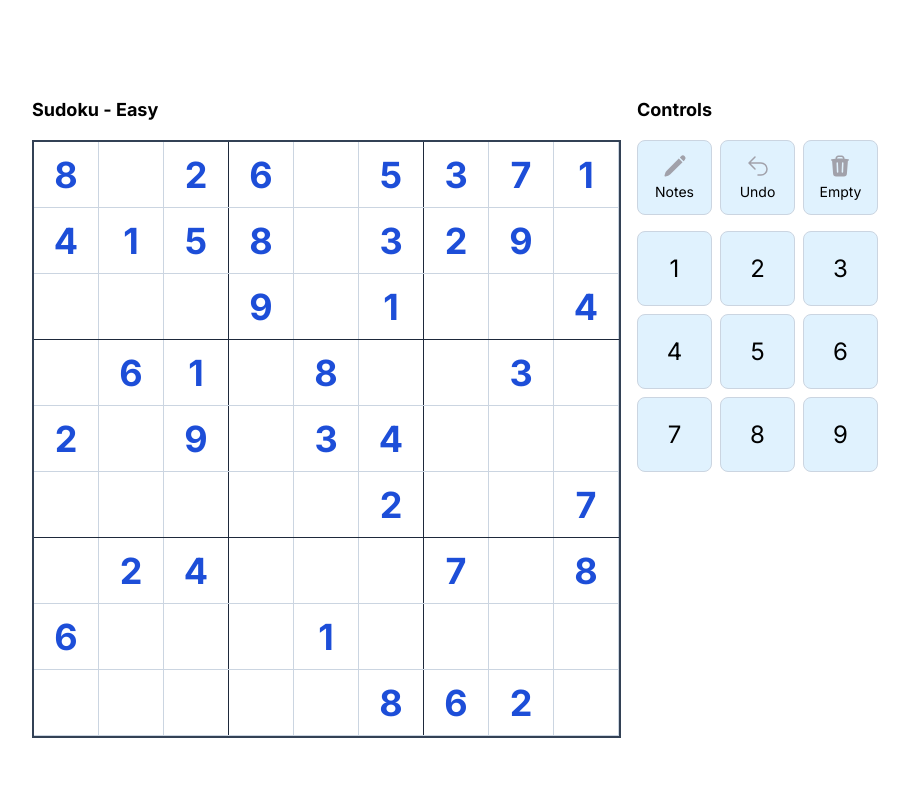
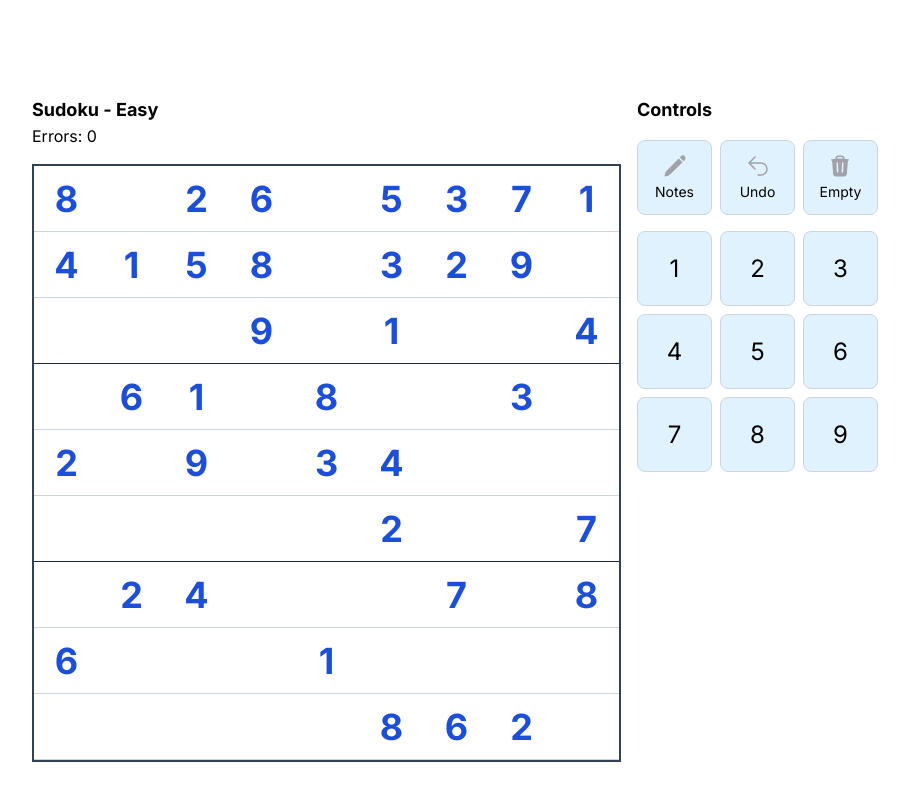
Before and after one commit to drijnkels/sudoku, a Next.js app: page / in a window 1280 px wide. Shown: the top 800 px of the page, without its empty margins (185-1094 px from the left). Built offline with nearby package versions, Linux system fonts and the light colour scheme.

Commit message:
Handle obvious errors and game completion

```diff
--- a/src/components/Board/Cell.tsx
+++ b/src/components/Board/Cell.tsx
@@ -1,25 +1,39 @@
 import Notes from "@/components/Board/Notes";
+import {GridLoc} from "@/types/types";
 
 export type CellType = {
   cellIndex: number,
   digit:number,
   highlight:string,
   selectCell: () => void
+  errorCell: GridLoc | undefined,
+  gameComplete: boolean,
   notes: number[]
 }
 
-export default function Cell({cellIndex, digit, highlight, selectCell, notes} : CellType) {
-
+export default function Cell({cellIndex, digit, highlight, selectCell, errorCell, gameComplete, notes} : CellType) {
+  const getBorderClass = () => {
+    return cellIndex % 3 === 2 && cellIndex !== 8 ? 'border-r border-slate-800' : 'border-r border-slate-300';
+  }
+  const getBackgroundClass = () => {
+    if (gameComplete) {
+      return 'bg-emerald-200';
+    } else if (errorCell) {
+      return 'bg-red-500/30 cursor-pointer';
+    } else if (highlight) {
+      return highlight + ' cursor-pointer';
+    }
+    return 'hover:bg-slate-400/30 cursor-pointer'
+  }
   return (
       <div
         onClick={selectCell}
-        className={`relative flex items-center justify-center w-[65px] h-[65px] text-4xl cursor-pointer transition-colors hover:bg-slate-400/30
-          ${cellIndex % 3 === 2 && cellIndex != 8 ? 'border-r border-slate-800' : 'border-r border-slate-300'}
-          ${digit !== 0 ? 'text-blue-700 font-bold' : ''}
-          ${highlight}
+        className={`relative flex items-center justify-center w-[65px] h-[65px] text-4xl transition-colors text-blue-700 font-bold
+          ${getBorderClass}
+          ${getBackgroundClass()}
       `}>
           {digit !== 0 ? digit : ''}
-        <Notes notes={notes} />
+        <Notes notes={digit === 0 ? notes : []} />
       </div>
   )
 }
--- a/src/components/Board/SudokuBoard.tsx
+++ b/src/components/Board/SudokuBoard.tsx
@@ -5,10 +5,12 @@ import { GridLoc } from "@/types/types";
 type SudokuBoardTypes = {
   boardData: number[][],
   notes: number[][][],
+  errors: GridLoc[],
+  gameComplete: boolean,
   activeCell: GridLoc,
   setActiveCell: (gridLoc: GridLoc) => void
 }
-export default function SudokuBoard({boardData, notes, activeCell, setActiveCell}: SudokuBoardTypes) {
+export default function SudokuBoard({boardData, notes, errors = [], gameComplete, activeCell, setActiveCell}: SudokuBoardTypes) {
   const squares = [[0,1,2], [3,4,5], [6,7,8]];
   const [activeSquare, setActiveSquare] = useState({rows: [9,9,9], columns: [9,9,9]});
 
@@ -49,7 +51,7 @@ export default function SudokuBoard({boardData, notes, activeCell, setActiveCell
 
     return '';
   }
-
+  console.log(errors);
   return (
     <div className='border-2 border-slate-700'>
       {
@@ -64,6 +66,8 @@ export default function SudokuBoard({boardData, notes, activeCell, setActiveCell
                   selectCell={() => handleSelectCell({r: rowIndex, c: cellIndex})}
                   highlight={highlightCell({r: rowIndex, c: cellIndex})}
                   notes={notes[rowIndex][cellIndex]}
+                  errorCell={errors.find((e) => e.r == rowIndex && e.c == cellIndex)}
+                  gameComplete={gameComplete}
                 />
               ))
             }
--- a/src/components/SudokuGame.tsx
+++ b/src/components/SudokuGame.tsx
@@ -5,6 +5,7 @@ import SudokuBoard from "@/components/Board/SudokuBoard";
 import Controls from "@/components/Controls/Controls";
 import {useState} from "react";
 import {GridLoc, History} from "@/types/types";
+import {validateBoard, validateMove} from "@/scripts/utils";
 
 export default function SudokuGame({initialBoardData}: {initialBoardData: number[][]}){
   const notes:number[][][] = [];
@@ -19,6 +20,10 @@ export default function SudokuGame({initialBoardData}: {initialBoardData: number
   const [noteData, setNoteData] = useState(notes);
   const [notesActive, setNotesActive] = useState(false);
   const [activeCell, setActiveCell] = useState<GridLoc>({r: 9, c: 9});
+
+  const [gameComplete, setGameComplete] = useState(false);
+  const [errors, setErrors] = useState<GridLoc[]>([]);
+  const [numErrors, setNumErrors] = useState<number>(0);
 
   // Deep copy function to keep the initialBoardData clean
   const deepCopyBoard = (board: number[][]) => {
@@ -62,11 +67,40 @@ export default function SudokuGame({initialBoardData}: {initialBoardData: number
     currentBoard[activeCell.r][activeCell.c] = digit;
     setBoardData([...currentBoard]);
 
+
+    let newErrorList = errors.filter((e) => e.c === activeCell.c && e.r === activeCell.r);
+
+    const moveWasValid = validateMove(boardData, activeCell);
+    if (!moveWasValid) {
+      newErrorList = [...errors,  activeCell];
+      setErrors(newErrorList);
+      setNumErrors(numErrors + 1);
+    }
+    setErrors(newErrorList);
+
     // Remove the notes
     eraseNotes();
 
     // Store the move in the game history, so we can revert later
     setGameHistory([...gameHistory, newMove]);
+
+    // Test for board completion
+    let board_complete = true;
+    for (let row of boardData) {
+      const open_cell = row.find((c) => c === 0);
+      if (open_cell) {
+        board_complete = false;
+        break;
+      }
+    }
+
+    if (board_complete) {
+      if (validateBoard(boardData)) {
+        setGameComplete(true);
+      } else {
+        // Indicate errors
+      }
+    }
   }
 
   // Change the notes for a cell, does not create a
@@ -101,6 +135,9 @@ export default function SudokuGame({initialBoardData}: {initialBoardData: number
 
   // Remove a Digit and the notes of a cell
   const handleErase = () => {
+    if (gameComplete) {
+      return;
+    }
     // Erase the digit
     handleSetDigit(0);
 
@@ -109,8 +146,8 @@ export default function SudokuGame({initialBoardData}: {initialBoardData: number
 
   // Depending on where notes are active mark Cell with new digit or handle the notes
   const handleClickedControlDigit = (digit: number) => {
-    // Do not allow users to set a Digit unless a Cell was selected
-    if (activeCell.r == 9){
+    // Do not allow users to set a Digit unless a Cell was selected and the game has not finished
+    if (activeCell.r == 9 || gameComplete){
       return;
     }
 
@@ -123,8 +160,8 @@ export default function SudokuGame({initialBoardData}: {initialBoardData: number
 
   // Use the gameHistory array to revert Cells to a previous state
   const handleUndoLastMove = () => {
-    // Only allow last move if there are moves
-    if (gameHistory.length == 0){
+    // Only allow last move if there are moves and the game has not finished
+    if (gameHistory.length == 0 || gameComplete){
       return;
     }
     // Grab the data of the last move and remove it from the current gameHistory
@@ -153,12 +190,22 @@ export default function SudokuGame({initialBoardData}: {initialBoardData: number
   return (
     <div className='flex gap-4'>
       <div>
-        <div className="font-bold text-lg mb-4">Sudoku - Easy</div>
+        <div className="mb-4">
+          <div className="font-bold text-lg">Sudoku - Easy</div>
+          <div>
+          {
+            gameComplete ?
+              `You finished the sudoku with ${numErrors} errors!` : `Errors: ${numErrors}`
+          }
+          </div>
+        </div>
         <SudokuBoard
           boardData={boardData}
           notes={noteData}
           activeCell={activeCell}
           setActiveCell={(gridLoc) => handleSetActiveCell(gridLoc)}
+          errors={errors}
+          gameComplete={gameComplete}
         />
       </div>
       <div>
```
